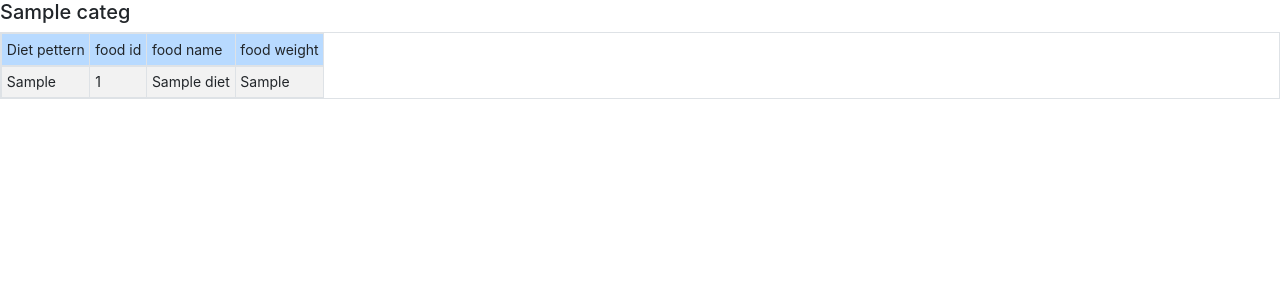
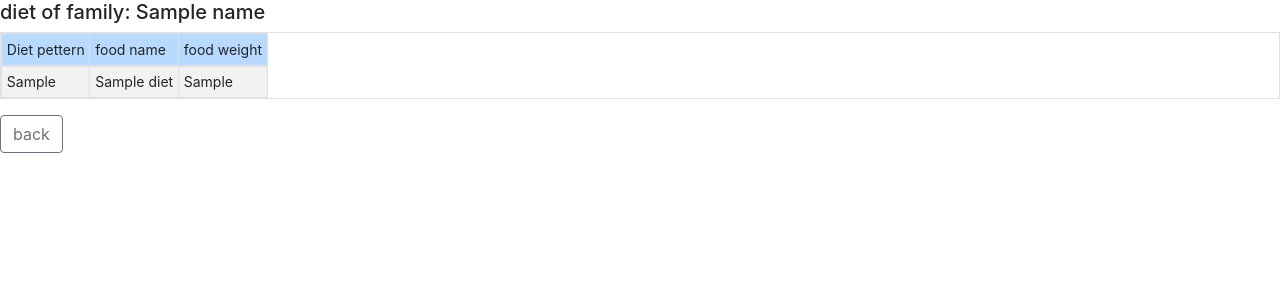
Before and after one commit to snakada1615/ifna08, a Django app: template app/templates/app/diet_list.html in a window 1280 px wide. Shown: the part 37-337 px from the top of the page. Run offline with Django 3.2, Linux system fonts and the light colour scheme; the template is opened without the code that fills it: most values are stand-ins (such as "Sample title", 1, 10 or a date in 2020); some libraries are stand-ins or nearby versions.

Commit message:
diet_create, diet_list 190312

```diff
--- a/app/templates/app/diet_list.html
+++ b/app/templates/app/diet_list.html
@@ -1,12 +1,11 @@
 {% extends 'app/base.html' %}
 
 {% block content %}
-	<h5>{{categ}}</h5>
+	<h5>diet of family: {{name}}</h5>
     <table class="table table-bordered table-striped table-sm table-responsive">
 			<thead>
 				<tr class="table-primary">
 					<td>Diet pettern</td>
-					<td>food id</td>
 					<td>food name</td>
 					<td>food weight</td>
 				</tr>
@@ -14,13 +13,14 @@
 			<tbody>
         {% for diet in mylist %}
           <tr>
-						<td>{{ diet.diet_type }}</td>
-						<td>{{ diet.food_item_id }}</td>
+						<td>{{ diet.get_diet_type_display }}</td>
 						<td>{{ diet.Food_name }}</td>
             <td>{{ diet.food_wt }}</td>
           </tr>
         {% endfor %}
       </tbody>
     </table>
+		<td><a class="btn btn-outline-secondary" href="{% url 'diet_index' familyid=mylist.0.familyid %}">back</a></td>
+
 
 {% endblock %}
```
Also changed, not shown: app/views.py (+10 -0 lines).
